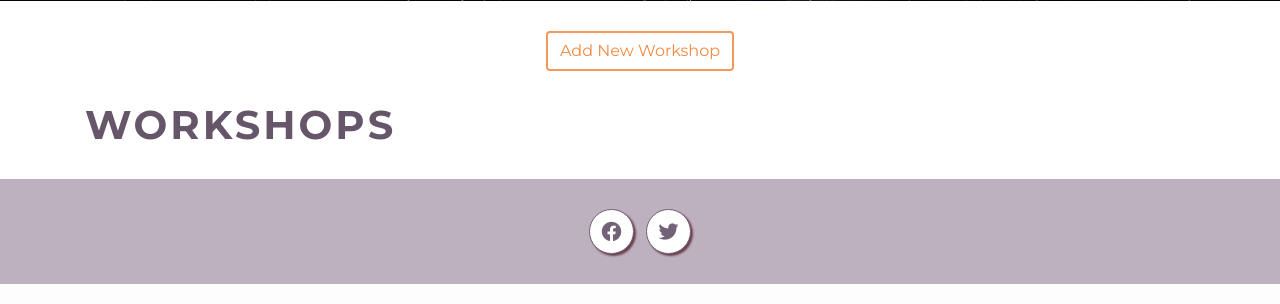
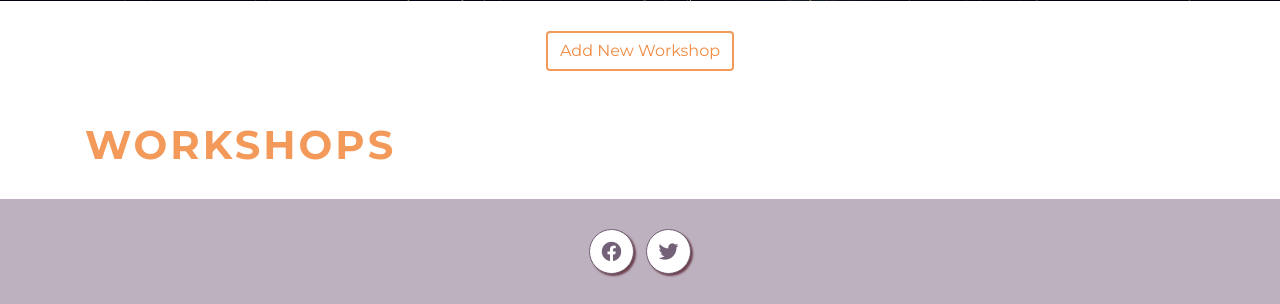
Before and after one commit to mariana-stefani/mukta-project, a Django app: page /workshops/ in a window 1280 px wide. Shown: the part 559-863 px from the top of the page. Run offline with Django 3.2, Linux system fonts and the light colour scheme; the visitor is signed in with stand-in values (Sample User, id 1); data that the repository does not hold is empty; some libraries are stand-ins or nearby versions.

Commit message:
Added css for title and workshop-p classes on workshop.css

```diff
--- a/workshops/static/workshops/css/workshops.css
+++ b/workshops/static/workshops/css/workshops.css
@@ -1,3 +1,14 @@
+/* Title */
+.title {
+  margin-top: 50px;
+  color: #f3995a;
+}
+
+.workshop-p {
+  font-size: 19px;
+  margin-left: 3%;
+}
+
 .workshop-container {
   margin-top: 30px;
   padding: 25px;
@@ -8,7 +19,8 @@
   margin: auto;
 }
 
-.workshop-desc h2,h4,
+.workshop-desc h2,
+h4,
 .content-p {
   margin-top: 30px;
 }
```
